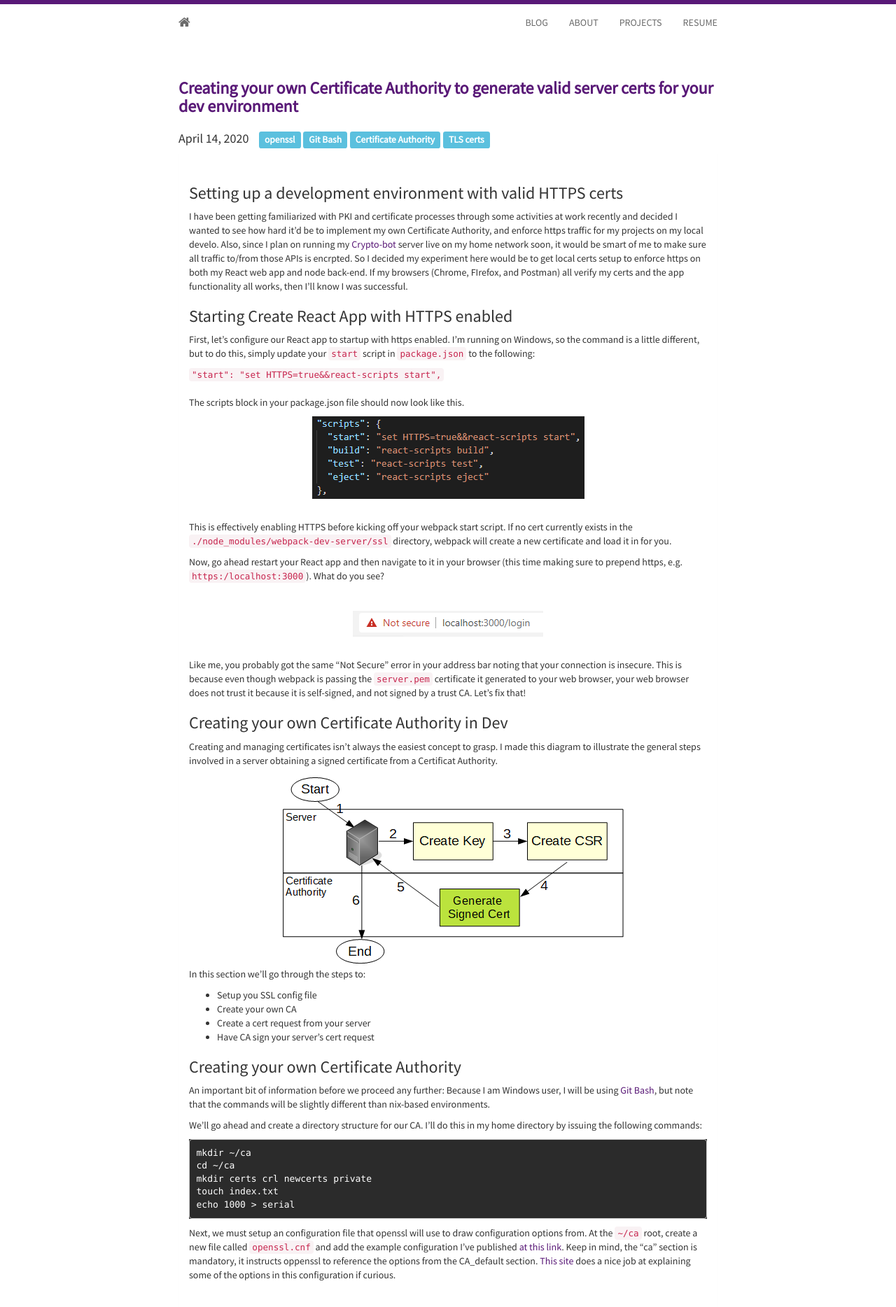
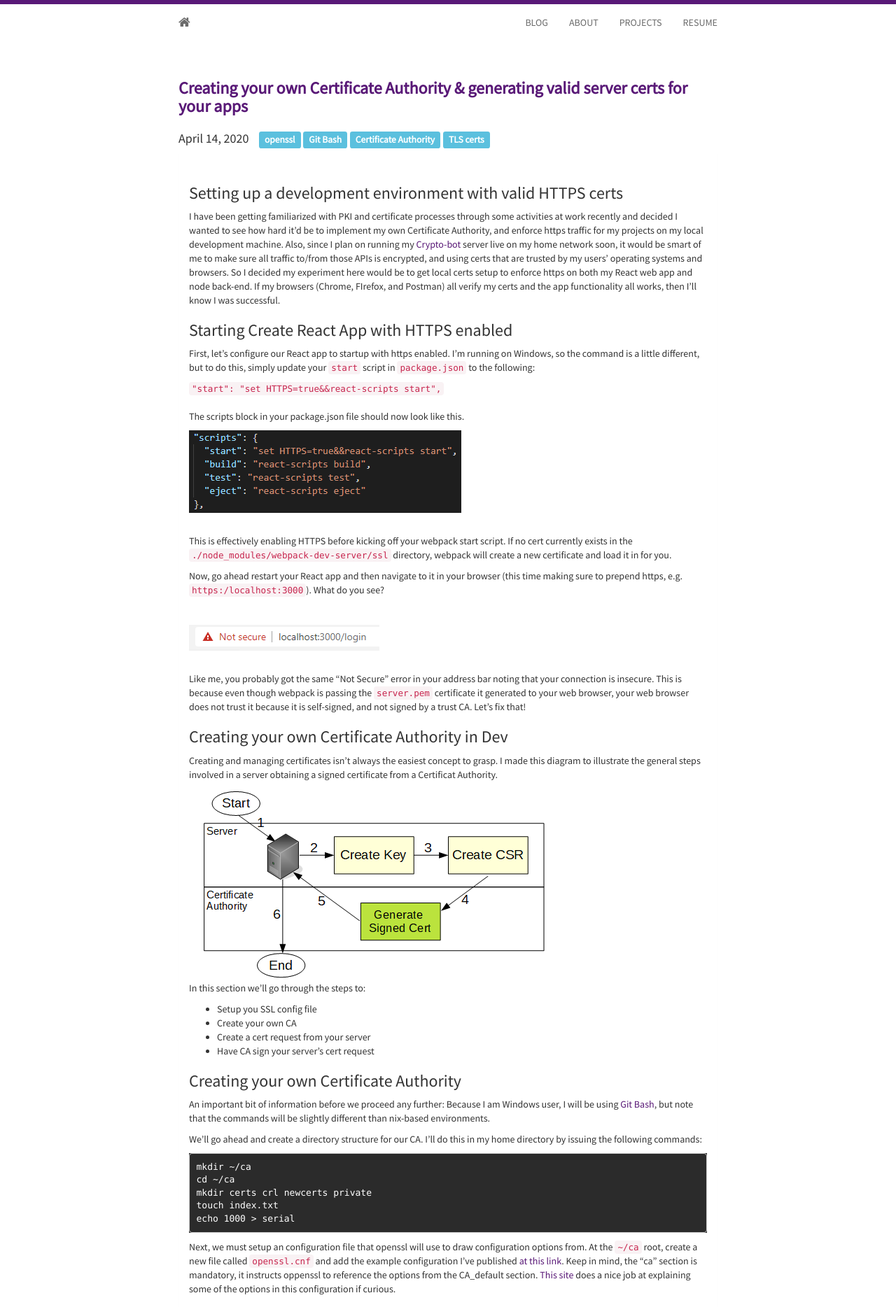
Before and after one commit to TheRyanMiller/theryanmiller.github.io, a Jekyll site: the page built from _posts/2020-04-14-Creating-you-own-certificate-authority.md, in a window 1280 px wide. Shown: the top 1868 px of the page at 70% size. Built offline with Jekyll 4.4.1, drawn with Linux system fonts in a browser that asks for light colours; nearby versions of some CDN libraries; comment, search, counter and statistics services are not loaded.

Commit message:
update latest post and /about

```diff
--- a/_includes/about.html
+++ b/_includes/about.html
@@ -4,9 +4,10 @@
   <div class="panel panel-default">
     <div class="panel-body">
 		<h4>
-      Hi, I'm Ryan Miller. Though I'm not a full-time software developer, I do enjoy learning and building useful software as a hobby. This
+      Hi, I'm Ryan Miller.I'm not a full-time software developer, but I do enjoy learning and building useful software as a hobby. This
       website is where I plan to publish some of my projects and write-up the interesting things I learn along the way.
-      Ability to communicate technical ideas is critical that I hope to hone by making frequent updates to <a href="{{ site.baseurl }} blog.html">my blog</a>.
+      I value an ability to communicate ideas - technical or not - and my goal is to use <a href="{{ site.baseurl }} blog.html">my blog</a>
+      to keep that ability sharp.
 		</h4>
     </div>
   </div>
--- a/_posts/2020-04-14-Creating-you-own-certificate-authority.md
+++ b/_posts/2020-04-14-Creating-you-own-certificate-authority.md
@@ -1,6 +1,6 @@
 ---
 layout: post
-title: Creating your own Certificate Authority to generate valid server certs for your dev environment
+title: Creating your own Certificate Authority & generating valid server certs for your apps
 author: Ryan Miller
 comments: true
 tags:
@@ -11,7 +11,7 @@
 ---
 
 ### Setting up a development environment with valid HTTPS certs
-I have been getting familiarized with PKI and certificate processes through some activities at work recently and decided I wanted to see how hard it'd be to implement my own Certificate Authority, and enforce https traffic for my projects on my local develo. Also, since I plan on running my [Crypto-bot](https://github.com/TheRyanMiller/crypto-bot) server live on my home network soon, it would be smart of me to make sure all traffic to/from those APIs is encrpted. So I decided my experiment here would be to get local certs setup to enforce https on both my React web app and node back-end. If my browsers (Chrome, FIrefox, and Postman) all verify my certs and the app functionality all works, then I'll know I was successful.
+I have been getting familiarized with PKI and certificate processes through some activities at work recently and decided I wanted to see how hard it'd be to implement my own Certificate Authority, and enforce https traffic for my projects on my local development machine. Also, since I plan on running my [Crypto-bot](https://github.com/TheRyanMiller/crypto-bot) server live on my home network soon, it would be smart of me to make sure all traffic to/from those APIs is encrypted, and using certs that are trusted by my users' operating systems and browsers. So I decided my experiment here would be to get local certs setup to enforce https on both my React web app and node back-end. If my browsers (Chrome, FIrefox, and Postman) all verify my certs and the app functionality all works, then I'll know I was successful.
 
 ### Starting Create React App with HTTPS enabled
 First, let's configure our React app to startup with https enabled. I'm running on Windows, so the command is a little different, but to do this, simply update your `start` script in `package.json` to the following:
--- a/blog.html
+++ b/blog.html
@@ -4,7 +4,7 @@
 ---
 
 <div class="container">
-<h3>Archive</h3>
+<h3>Posts</h3>
   <div class="panel panel-default">
     <div class="panel-body">
 		{% for post in site.posts %}
--- a/static/css/main.css
+++ b/static/css/main.css
@@ -26,6 +26,7 @@
 
 img {
   max-width: 100%;
+  display: block;
 }
 a.nostyle:link {
   text-decoration: inherit;
```
